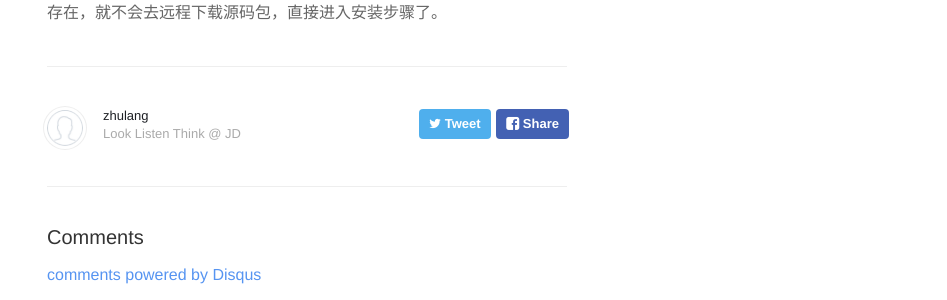
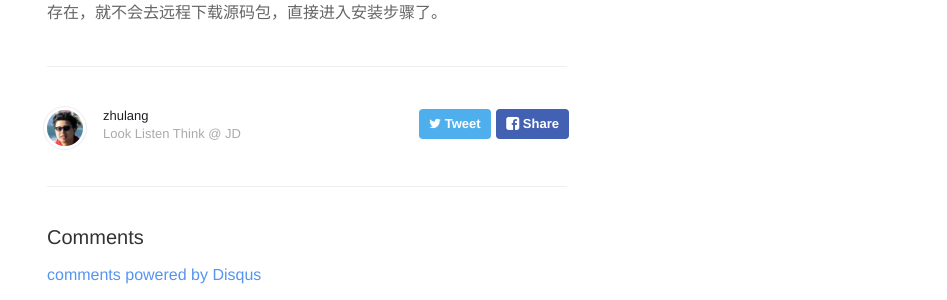
Before and after one commit to tibelf/tibelf.github.io, a Jekyll site: the page built from _posts/2015-12-04-Mac 安装 Tmux.md, in a window 1280 px wide. Shown: the part 973-1273 px from the top of the page, without its empty margins (333-1280 px from the left). Built offline with Jekyll 4.4.1, drawn with Linux system fonts in a browser that asks for light colours; nearby versions of some CDN libraries; Markdown is read by kramdown in place of the engine named in the settings; comment, search, counter and statistics services are not loaded.

Commit message:
change the _layout, add zhulang-profile.png

```diff
--- a/_layouts/post.html
+++ b/_layouts/post.html
@@ -13,8 +13,8 @@ archive: true
     </section>
 </article>
 <footer id="post-meta" class="clearfix">
-    <a href="http://twitter.com/{{ site.authorTwitter }}">
-        <img class="avatar" src="{{ site.baseurl }}assets/images/avatar.png">
+    <a href="http://weibo.com/{{ site.authorWeibo }}">
+        <img class="avatar" src="{{ site.baseurl }}assets/images/zhulang-profile.png">
         <div>
             <span class="dark">{{ site.author }}</span>
             <span>{{ site.description }}</span>
```
Also changed, not shown: assets/images/zhulang-profile.png (added), 1 other file.
